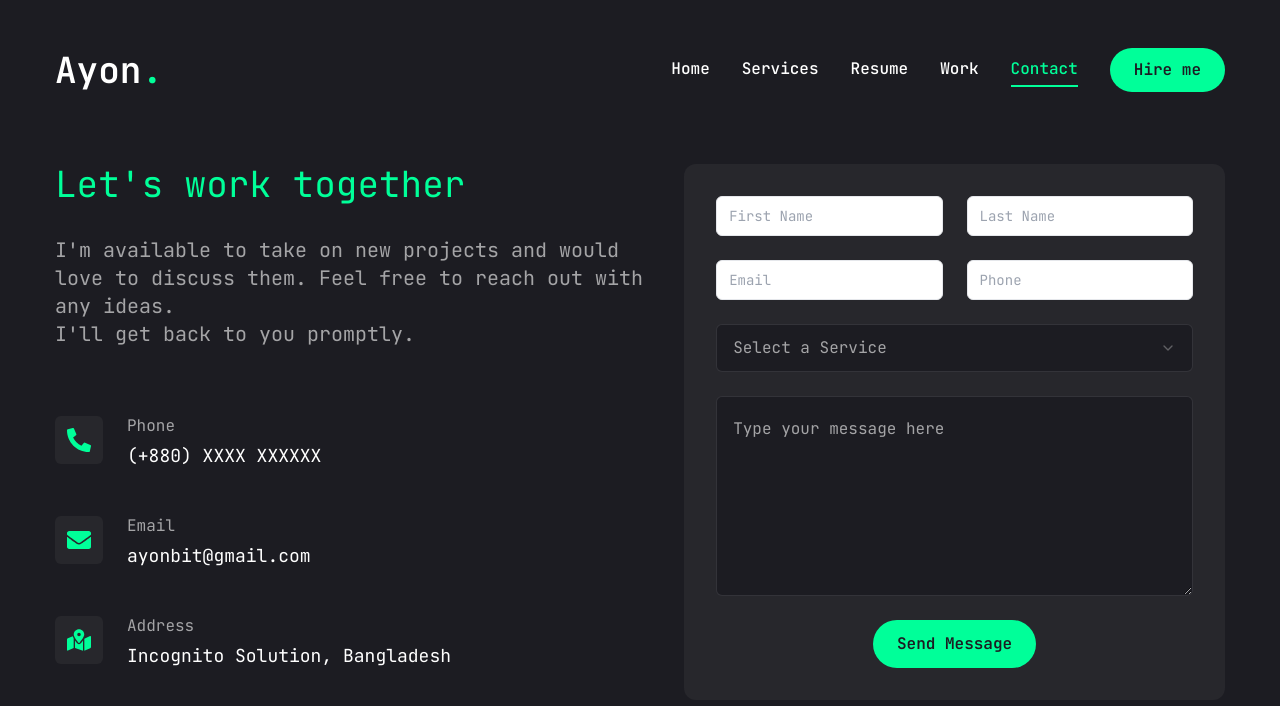
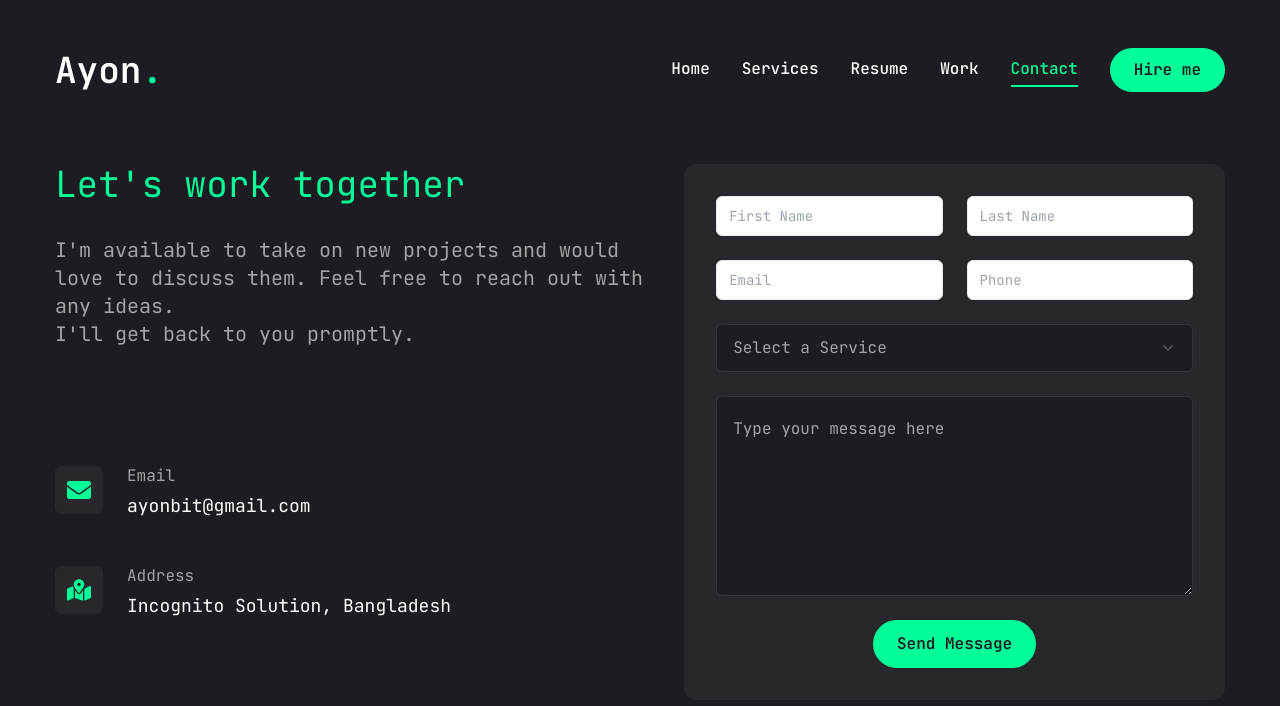
Before and after one commit to ayonbit/ayonbit.me, a Next.js app: page /contact in a window 1280 px wide. Shown: the top 706 px of the page. Built offline with nearby package versions, Linux system fonts and the light colour scheme.

Commit message:
Contact Page Update

```diff
--- a/app/contact/page.jsx
+++ b/app/contact/page.jsx
@@ -36,11 +36,7 @@ const Contact = () => {
   // Memoized info function
   const info = useMemo(
     () => [
-      {
-        icon: <FaPhoneAlt />,
-        title: "Phone",
-        description: "(+880) XXXX XXXXXX",
-      },
+
       {
         icon: <FaEnvelope />,
         title: "Email",
--- a/app/page.jsx
+++ b/app/page.jsx
@@ -55,7 +55,7 @@ const Home = () => {
                 <span>Download CV</span>
                 <FiDownload className="text-xl" />
               </Button>
-              <div className="mb-8 xl:mb-0">
+              <div className="mb- xl:mb-0">
                 <Socials
                   containerStyles="grid grid-cols-4 gap-4 md:flex md:flex-row xl:flex-row"
                   iconStyles="w-9 h-9 border border-accent
```
